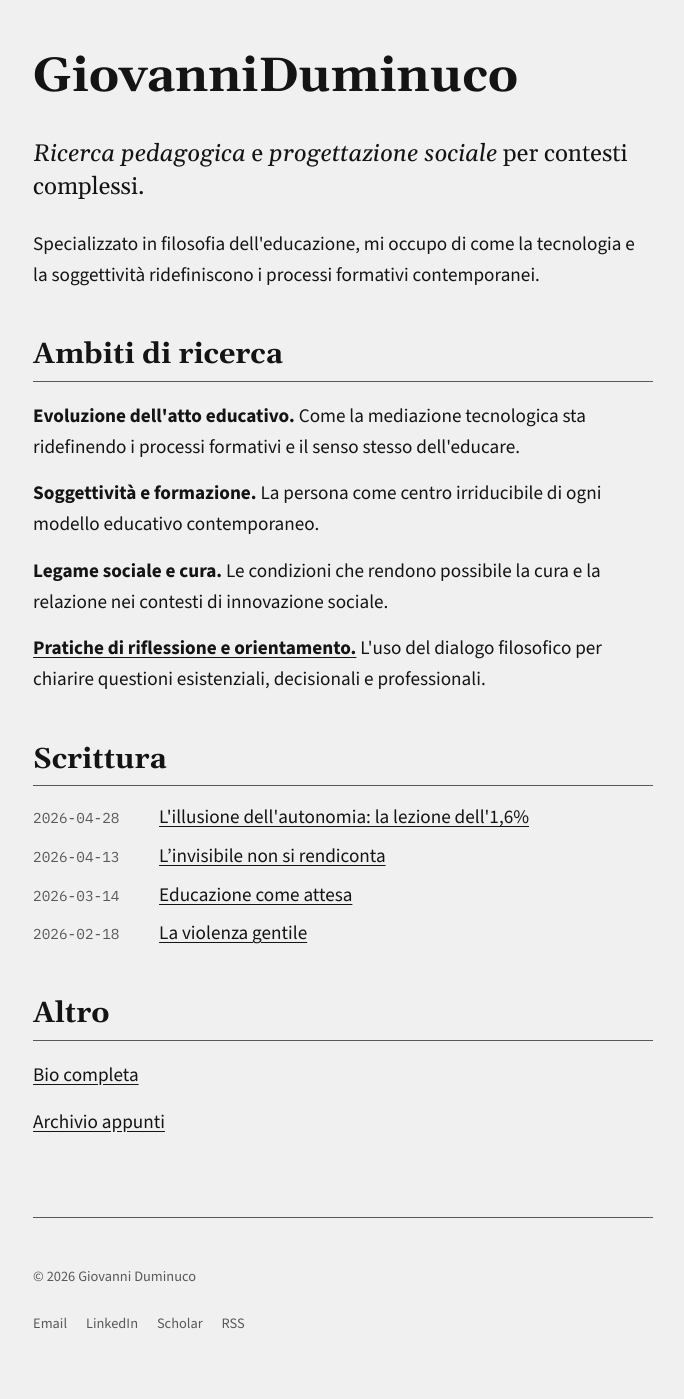
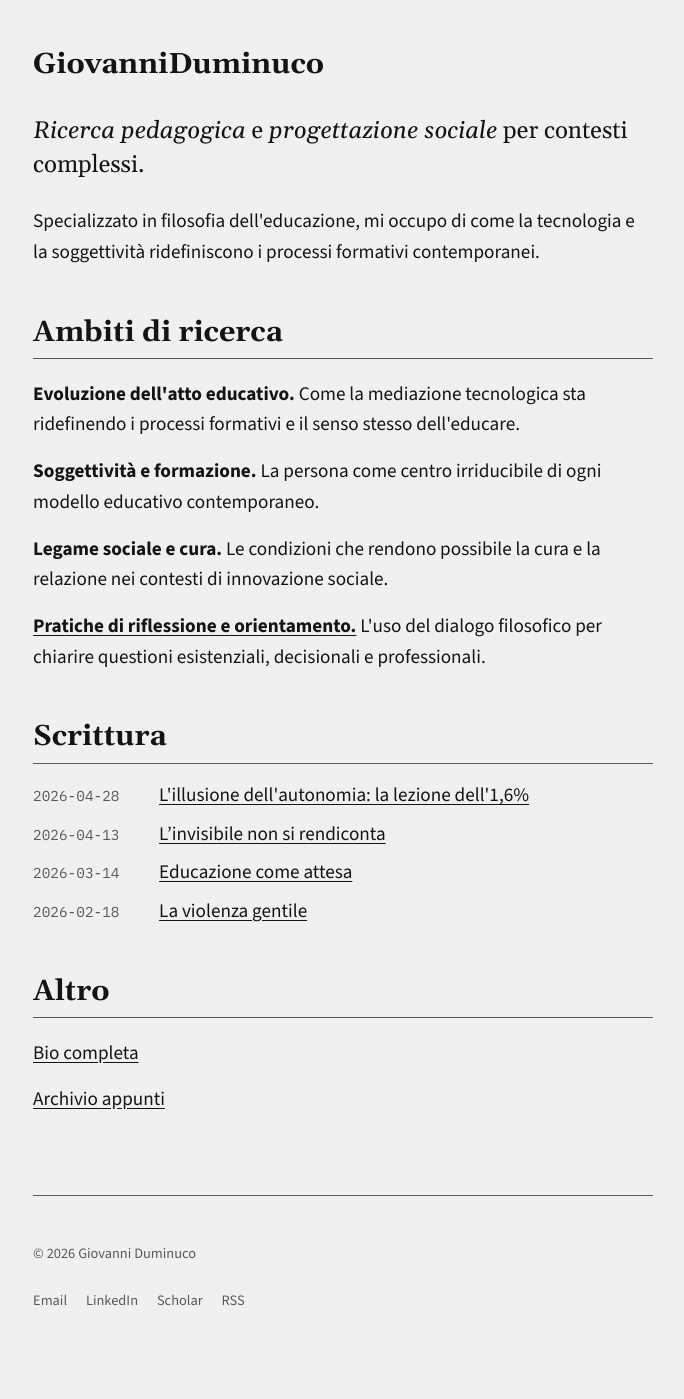
Before and after one commit to dumgio/dumgio.github.io, a Jekyll site: the page built from index.html, in a window 1280 px wide. Shown: the whole page, without its empty margins (297-981 px from the left). Built offline with Jekyll 4.4.1, drawn with Linux system fonts in a browser that asks for light colours; after the commit the page ends 1376 px from its top, so only the background shows below that.

Commit message:
Update style.css

```diff
--- a/assets/css/style.css
+++ b/assets/css/style.css
@@ -51,15 +51,18 @@ h1, h2, h3 {
 }
 
 h1 {
-  font-size: 3rem;
+  font-size: 1.8rem;
   margin-top: 1rem;
+  font-weight: 700;
 }
 
 h1 span.cursor {
   display: inline-block;
-  width: 1ch;
+  width: 0.6ch;
+  height: 1.2em;
   background-color: var(--text-color);
-  margin-left: 0.1rem;
+  margin-left: 0.2rem;
+  vertical-align: middle;
   animation: blink 1s step-end infinite;
 }
 
```
